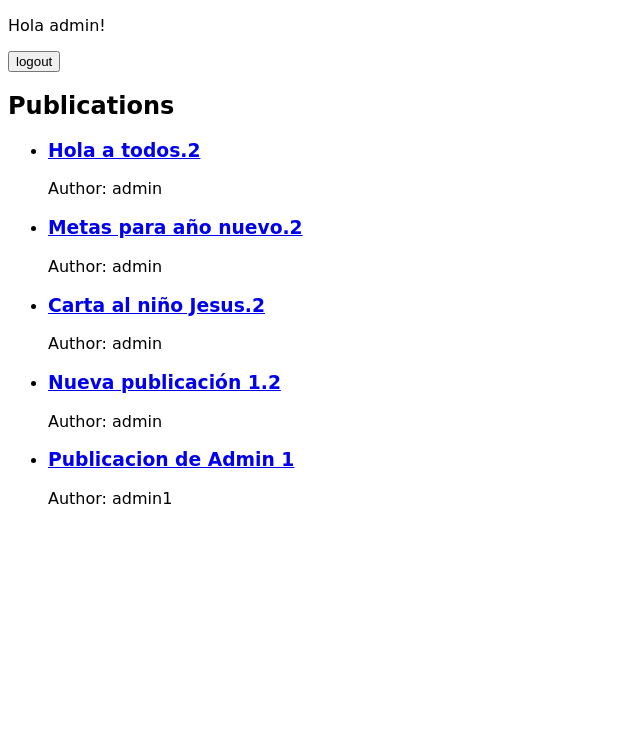
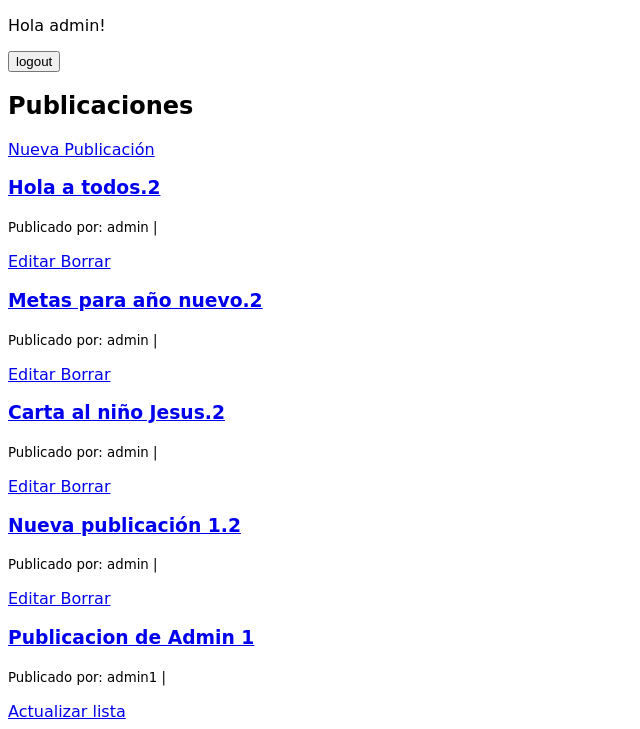
Before and after one commit to parabavire/django-blog, a Django app: page / in a window 1280 px wide. Shown: the part 100-829 px from the top of the page, without its empty margins (0-640 px from the left). Before the commit the page ends 604 px from the top, so only its background shows below. Run offline with Django 5.2, Linux system fonts and the light colour scheme; a user stored in the database is signed in; data comes from the database, SQL or seed files in the repository; both versions use the stored data as it was after the commit; some web fonts are replaced.

Commit message:
permissions done

```diff
--- a/blog/views.py
+++ b/blog/views.py
@@ -1,12 +1,16 @@
 #from django.shortcuts import render
 from django.views.generic import ListView, DetailView
-from django .views.generic.edit import (
+from django.views.generic.edit import (
                                         CreateView,
                                         UpdateView,
                                         DeleteView, #new
                                         )
 from .models import Publication
 from django.urls import reverse_lazy #new
+from django.contrib.auth.mixins import (
+                                        LoginRequiredMixin, #new
+                                        UserPassesTestMixin, #new
+                                        )
 
 # Create your views here.
 class PublicationListView(ListView):
@@ -20,14 +24,26 @@ class PublicationDetailView(DetailView):
 class PublicationCreateView(CreateView):
     model = Publication
     template_name = "publication-create.html"
-    fields = ['title', 'body', 'author']
+    fields = ['title', 'body']
 
-class PublicationUpdateView(UpdateView):
+    def form_valid(self, form):
+        form.instance.author = self.request.user
+        return super().form_valid(form)
+
+class PublicationUpdateView(LoginRequiredMixin, UserPassesTestMixin, UpdateView):
     model = Publication
     template_name = "publication-update.html"
     fields = ['title', 'body']
 
-class PublicationDeleteView(DeleteView):
+    def test_func(self):
+        obj = self.get_object()
+        return obj.author == self.request.user
+
+class PublicationDeleteView(LoginRequiredMixin, UserPassesTestMixin, DeleteView):
     model = Publication
     template_name = "publication-delete.html"
     success_url = reverse_lazy("publications-list") ###error
+
+    def test_func(self):
+        obj = self.get_object()
+        return obj.author == self.request.user
--- a/templates/publications-list.html
+++ b/templates/publications-list.html
@@ -1,15 +1,50 @@
 {% extends '_base.html' %}
 
 {% block content %}
-    <h2>Publications</h2>
-    {% for post in publication_list %}
-        <div>
-            <ul>
-                <li>
-                    <h3><a href="{% url 'publication-detail' post.pk %}"> {{ post.title }}</a></h3>
-                    <p>Author: {{ post.author }}</p>
-                </li>
-            </ul>
+    <div class="publication-list-container">
+        <h2>Publicaciones</h2>
+        <div class="mb-4">
+            <a href="{% url 'publication-create' %}" class="btn btn-success">
+                <i class="bi bi-plus-circle"></i> Nueva Publicación
+            </a>
         </div>
-    {% endfor %}
-{% endblock content %}
+
+        {% for post in publication_list %}
+            <div class="publication-item card mb-3">
+                <div class="card-body">
+                    <h3 class="card-title">
+                        <a href="{% url 'publication-detail' post.pk %}">{{ post.title }}</a>
+                    </h3>
+
+                    <p class="card-subtitle mb-2 text-muted">
+                        <small>Publicado por: {{ post.author.username }} | {{ post.created_at|date:"d M Y" }}</small>
+                    </p>
+
+                    <p class="card-text">{{ post.content|truncatechars:150 }}</p>
+
+                    {% if user.is_authenticated and post.author == request.user %}
+                        <div class="btn-group">
+                            <a href="{% url 'publication-update' post.pk %}" class="btn btn-sm btn-outline-primary">
+                                <i class="bi bi-pencil"></i> Editar
+                            </a>
+                            <a href="{% url 'publication-delete' post.pk %}" class="btn btn-sm btn-outline-danger">
+                                <i class="bi bi-trash"></i> Borrar
+                            </a>
+                        </div>
+                    {% endif %}
+                </div>
+            </div>
+        {% empty %}
+            <div class="alert alert-info">
+                No hay publicaciones disponibles
+            </div>
+        {% endfor %}
+
+        <!-- Botón de volver (redundante pero opcional) -->
+        <div class="mt-4">
+            <a href="{% url 'publications-list' %}" class="btn btn-secondary">
+                <i class="bi bi-arrow-repeat"></i> Actualizar lista
+            </a>
+        </div>
+    </div>
+{% endblock %}
```
Also changed, not shown: templates/publication-detail.html (+30 -10 lines), db.sqlite3.
